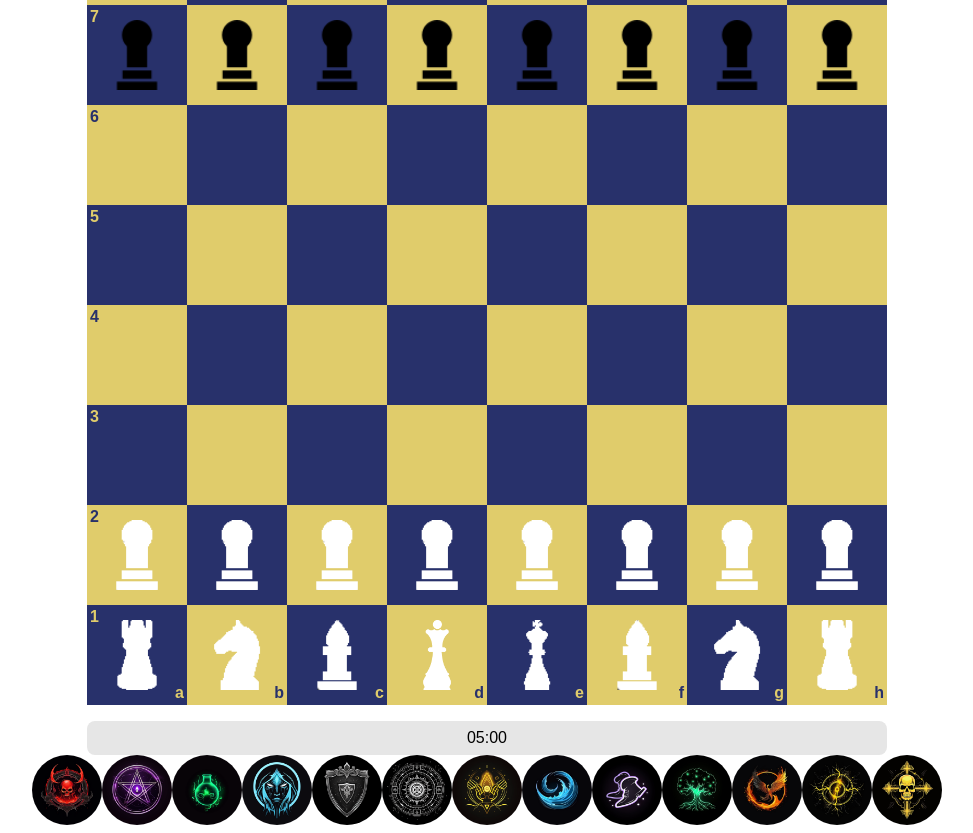
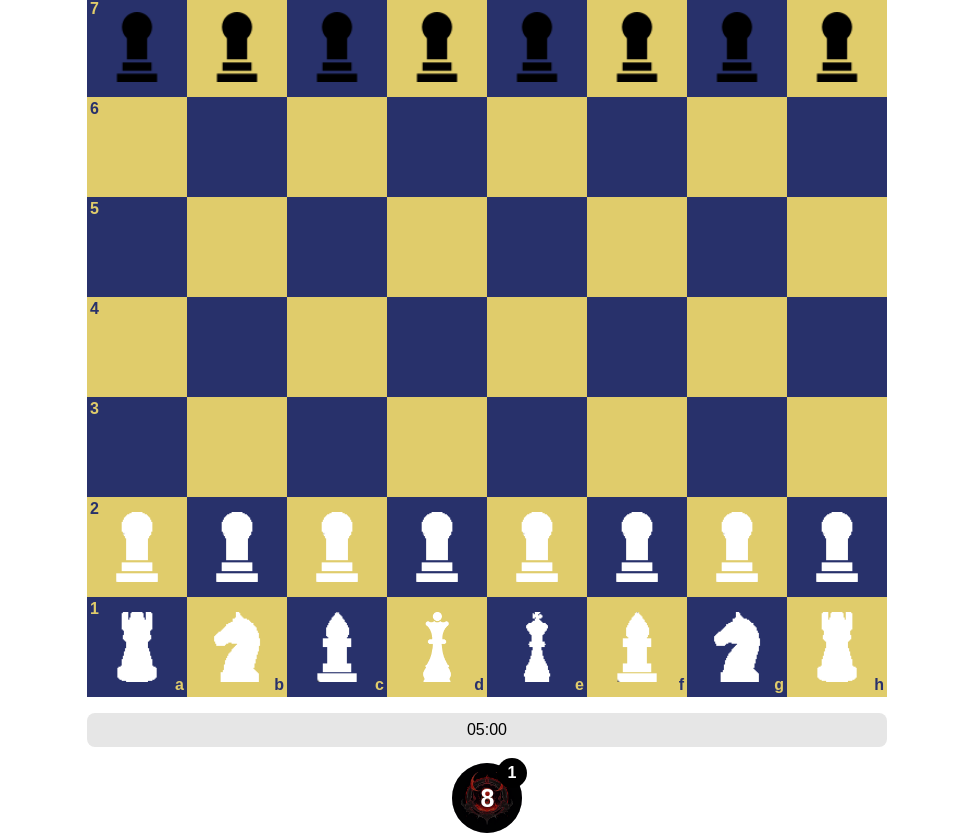
Before and after one commit to Antonzo/magic-chess, a React (Create React App) app: page /room in a window 1280 px wide. Shown: the part 141-974 px from the top of the page, without its empty margins (153-1126 px from the left). Built offline with nearby package versions, Linux system fonts and the light colour scheme.

Commit message:
add reactivity to spells

```diff
--- /dev/null
+++ b/src/components/magic/SpellCastPanel.scss
@@ -0,0 +1,3 @@
+.spell-casting-panel {
+  gap: 8px;
+}
--- /dev/null
+++ b/src/components/magic/SpellCastPanel.tsx
@@ -0,0 +1,45 @@
+import React, {FC, useEffect, useState} from 'react'
+import {SpellMeta, SpellFactory} from "models/magic/SpellFactory"
+import SpellLogo from "components/magic/SpellLogo"
+import "./SpellCastPanel.scss"
+
+interface SpellCastingPanelProps {
+    factory: SpellFactory
+    logoSize?: number
+    onSpell?: (spellM: SpellMeta) => void | null
+    blockCast?: boolean
+}
+
+const SpellCastPanel: FC<SpellCastingPanelProps> = ({
+    factory,
+    logoSize= 70,
+    onSpell= null,
+    blockCast = false
+}) => {
+    const [spellsMeta, setSpellsMeta] = useState(factory.spellsMeta)
+
+    useEffect(() => {
+        setSpellsMeta(factory.spellsMeta)
+    }, [factory.spellsMeta])
+
+    function handleClick(spellMeta: SpellMeta) {
+        if (onSpell)
+            onSpell(spellMeta)
+    }
+    return (
+        <div className="spell-casting-panel d-flex flex-wrap align-center justify-center full-width mt-4">
+            {spellsMeta.map((spellMeta) => (
+                <SpellLogo
+                    key={spellMeta.id}
+                    spellMeta={spellMeta}
+                    className="spell-casting-panel__logo"
+                    showAmount={true}
+                    blockCast={blockCast}
+                    onCast={() => handleClick(spellMeta)}
+                />
+            ))}
+        </div>
+    )
+}
+
+export default SpellCastPanel
--- a/src/components/magic/SpellList.scss
+++ b/src/components/magic/SpellList.scss
@@ -4,8 +4,8 @@
     column-gap: 8px;
     grid-template-columns: min-content auto;
     grid-template-rows: min-content auto;
-    &__logo {
-      grid-row: 1 / 3;
-    }
+  }
+  &__logo {
+    grid-row: 1 / 3;
   }
 }
--- a/src/components/magic/SpellLogo.scss
+++ b/src/components/magic/SpellLogo.scss
@@ -9,4 +9,11 @@
     left: 0;
     background-color: rgba($colorBlack, 0.4);
   }
+  &__amount {
+    width: 30px;
+    aspect-ratio: 1;
+    top: -5px;
+    right: -5px;
+    pointer-events: none;
+  }
 }
--- a/src/components/magic/SpellLogo.tsx
+++ b/src/components/magic/SpellLogo.tsx
@@ -1,39 +1,62 @@
-import React, {FC, MouseEvent} from 'react'
+import React, {FC, MouseEvent, useEffect, useState} from 'react'
+import {SpellMeta} from "models/magic/SpellFactory"
 import logo from "assets/magic/armageddon.png"
 import "./SpellLogo.scss"
 
 interface SpellLogoProps {
-    logo: typeof logo
-    spellName: string
+    spellMeta: SpellMeta
     size?: number
-    cooldown?: number
     className?: string
-    onClick?: (event: MouseEvent<HTMLDivElement>) => void | null
+    onCast?: (event: MouseEvent<HTMLDivElement>) => void | null
+    blockCast?: boolean
+    showAmount?: boolean
 }
 
 const SpellLogo: FC<SpellLogoProps> = ({
-   logo,
-   spellName,
-   size = 70,
-   cooldown = 0,
-   className = "",
-   onClick= null
+    spellMeta,
+    size = 70,
+    className = "",
+    onCast= null,
+    blockCast = false,
+    showAmount = false
 }) => {
-    const clickable = !!onClick && cooldown === 0
+    const [cooldown, setCooldown] = useState(spellMeta.cooldown)
+    const [amount, setAmount] = useState(spellMeta.amount)
+
+    useEffect(() => {
+        const observer = (updatedSpellMeta: SpellMeta) => {
+            setCooldown(updatedSpellMeta.cooldown)
+            setAmount(updatedSpellMeta.amount)
+        }
+        spellMeta.addObserver(observer)
+        return () => {
+            spellMeta.removeObserver(observer)
+        }
+    }, [spellMeta])
+
+    const spellConstructor = spellMeta.spell.prototype.constructor
+    const castable = !blockCast && !!onCast && cooldown === 0
+
     const handleClick = (event: MouseEvent<HTMLDivElement>) => {
-        if (clickable)
-            onClick(event)
+        if (castable)
+            onCast(event)
     }
+
     return (
-        <div className={`spell-logo position-relative ${className} ${clickable ? 'cursor-pointer': ''}`} onClick={handleClick}>
+        <div className={`spell-logo position-relative ${className} ${castable ? 'cursor-pointer': ''}`} onClick={handleClick}>
             <img
                 className="spell-logo__image rounded-circle"
                 draggable="false"
                 src={logo}
-                alt={`${spellName} logo`}
+                alt={`${spellConstructor.spellName} logo`}
                 width={size}
                 height={size}
             />
+            {showAmount && (
+                <div className="spell-logo__amount position-absolute d-flex align-center justify-center bg-black white font-bold rounded-circle z-3">
+                    {amount}
+                </div>
+            )}
             { cooldown > 0 && (
                 <div className="spell-logo__cooldown position-absolute d-flex align-center justify-center full-width full-height rounded-circle z-2">
                     <p className="font-bold position-absolute headline-4 white pa-0">{cooldown}</p>
--- a/src/models/game/Game.ts
+++ b/src/models/game/Game.ts
@@ -10,8 +10,8 @@ import {Knight} from "models/figures/Knight"
 import {Figure} from "models/figures/Figure"
 import {Player} from "models/game/Player"
 import {GameSpell} from "models/magic/GameSpell"
-import {Spell, SpellPhases} from "models/magic/Spell"
-import {ISpellMeta, SpellFactory} from "models/magic/SpellFactory"
+import {SpellPhases} from "models/magic/Spell"
+import {SpellMeta, SpellFactory} from "models/magic/SpellFactory"
 
 export class Game {
     cells: Cell[][] = []
@@ -27,9 +27,9 @@ export class Game {
     whitePlayer: Player
     gameInProgress: boolean = false
     activeSpells: GameSpell[] = []
-    spellFactory: SpellFactory = new SpellFactory()
+    spellFactory: SpellFactory
 
-    constructor(time: number = 300, spellsMeta: ISpellMeta<Spell>[] = []) {
+    constructor(time: number = 300, spellsMeta: SpellMeta[] = [], mana: number = 100) {
         this.whitePlayer = new Player(Colors.WHITE, this, time)
         this.blackPlayer = new Player(Colors.BLACK, this, time)
         this.initCells()
@@ -37,7 +37,7 @@ export class Game {
         this.whiteKing = new King(Colors.WHITE, this.getCell(4, 7))
         this.addFigures()
         this.initActiveFigures()
-        this.spellFactory.load(spellsMeta)
+        this.spellFactory = new SpellFactory(spellsMeta, mana)
     }
 
     public start() {
--- a/src/models/magic/SpellFactory.ts
+++ b/src/models/magic/SpellFactory.ts
@@ -1,43 +1,69 @@
 import { Spell } from "models/magic/Spell"
 
-export interface ISpellMeta<T extends Spell> {
-    spell: (new (...args: any[]) => T)
-    cooldown: number
-    cost: number
-    amount: number
-    id: number // For react keys
+
+export class SpellMeta {
+    id: number
+    private observers: ((spellMeta: SpellMeta) => void)[] = []
+
+    constructor(public spell: (new (...args: any[]) => Spell),
+                public cooldown: number,
+                public cost: number,
+                public amount: number
+    ) {
+        this.id = Math.random()
+    }
+
+    public addObserver(observer: (spellMeta: SpellMeta) => void) {
+        this.observers.push(observer)
+    }
+
+    public removeObserver(observer: (spellMeta: SpellMeta) => void) {
+        const index = this.observers.indexOf(observer)
+        if (index !== -1) {
+            this.observers.splice(index, 1)
+        }
+    }
+
+    public notifyObservers() {
+        this.observers.forEach(observer => observer(this))
+    }
 }
 
 export class SpellFactory {
     mana: number = 0
-    spellsMeta: ISpellMeta<Spell>[] = []
+    spellsMeta: SpellMeta[] = []
+    private observers: ((factory: SpellFactory) => void)[] = []
 
-    constructor(spellsMeta: ISpellMeta<Spell>[] = [], mana: number = 0) {
+    constructor(spellsMeta: SpellMeta[] = [], mana: number = 0) {
         this.spellsMeta = spellsMeta
         this.mana = mana
     }
 
-    push<T extends Spell>(spellMeta: ISpellMeta<T>) {
+    push(spellMeta: SpellMeta) {
         this.spellsMeta.push(spellMeta)
     }
 
-    load<T extends Spell>(spellsMeta: ISpellMeta<T>[] = []) {
+    load(spellsMeta: SpellMeta[] = []) {
         spellsMeta.forEach(spellMeta => this.push(spellMeta))
     }
 
-    create<T extends Spell>(spellConstructor: (new (...args: any[]) => T), ...args: any[]) {
+    create(spellConstructor: (new (...args: any[]) => Spell), ...args: any[]) {
         const spellMeta = this.spellsMeta.find(spellMeta => spellMeta.spell === spellConstructor)
         if (spellMeta && spellMeta.amount > 0 && this.mana - spellMeta.cost >= 0 && spellMeta.cooldown === 0) {
             this.mana -= spellMeta.cost
             spellMeta.amount--
             spellMeta.cooldown = spellMeta.spell.prototype.duration
+            spellMeta.notifyObservers()
             return new spellConstructor(...args)
         }
     }
 
     tick() {
         this.spellsMeta.forEach(spellMeta => {
-            if (spellMeta.cooldown > 0) spellMeta.cooldown--
+            if (spellMeta.cooldown > 0) {
+                spellMeta.cooldown--
+                spellMeta.notifyObservers()
+            }
         })
     }
 }
--- a/src/models/magic/settings/settings1.ts
+++ b/src/models/magic/settings/settings1.ts
@@ -1,14 +1,8 @@
-import { ISpellMeta } from "models/magic/SpellFactory"
+import { SpellMeta } from "models/magic/SpellFactory"
 import {Armageddon} from "models/magic/spells/Armageddon"
 
-const ArmageddonSettings: ISpellMeta<Armageddon> = {
-    spell: Armageddon,
-    cooldown: 8,
-    cost: 15,
-    amount: 1,
-    id: Math.random()
-}
+const ArmageddonMeta = new SpellMeta(Armageddon, 8, 15, 1)
 
-const spellsMeta1 = [ArmageddonSettings]
+const spellsMeta1 = [ArmageddonMeta]
 
 export { spellsMeta1 }
--- a/src/models/magic/spells/Armageddon.ts
+++ b/src/models/magic/spells/Armageddon.ts
@@ -22,6 +22,7 @@ export class Armageddon extends GameSpell {
             const x = Math.floor(index / 8)
             const y = index % 8
             const killedFigure = this.affectedEntity.cells[x][y].figure
+            console.log(killedFigure)
             if (killedFigure) {
                 if (killedFigure instanceof King)
                     this.affectedEntity.endGame(killedFigure.color)
--- a/src/pages/Room.tsx
+++ b/src/pages/Room.tsx
@@ -1,4 +1,4 @@
-import React, {useState, useEffect} from 'react'
+import React, {useState} from 'react'
 
 import BoardComponent from "components/game/BoardComponent"
 import LostFigures from "components/game/LostFigures"
@@ -6,30 +6,19 @@ import Timer from "components/game/Timer"
 import SlideOutPane from "components/base/SlideOutPane"
 import Button from "components/base/Button"
 import SpellList from "components/magic/SpellList"
-
-import armageddon from "assets/magic/armageddon.png"
-import astralStep from "assets/magic/astral-step.png"
-import poison from "assets/magic/poison.png"
-import frozenSoul from "assets/magic/frozen-soul.png"
-import holyShield from "assets/magic/holy-shield.png"
-import chronoStamp from "assets/magic/chrono-stamp.png"
-import blessing from "assets/magic/blessing.png"
-import torrentialSurge from "assets/magic/torrential-surge.png"
-import shadowStep from "assets/magic/shadow-step.png"
-import naturalGrowth from "assets/magic/natural-growth.png"
-import phoenixBarrier from "assets/magic/phoenix-barrier.png"
-import paranormalArea from "assets/magic/paranormal-area.png"
-import resurrection from "assets/magic/resurrection.png"
+import SpellCastPanel from "components/magic/SpellCastPanel"
 
 import FortIcon from '@mui/icons-material/Fort'
 import WavingHandIcon from '@mui/icons-material/WavingHand'
 import PlayCircleFilledIcon from '@mui/icons-material/PlayCircleFilled'
 
-import {Armageddon} from "models/magic/spells/Armageddon"
 import {Game} from "models/game/Game"
+import {SpellMeta} from "models/magic/SpellFactory"
+import {Spell} from "models/magic/Spell"
 import {spellsMeta1} from "models/magic/settings/settings1"
 
 import "pages/Room.scss"
+
 
 function Room() {
     // Game main
@@ -52,6 +41,10 @@ function Room() {
 
     const handleSpellsPaneToggle = (value: boolean) => {
         setSpellsPaneModal(value)
+    }
+
+    const handleSpellCast = (spellMeta: SpellMeta) => {
+        game.spellFactory.create(spellMeta.spell)
     }
 
     return (
@@ -85,28 +78,7 @@ function Room() {
                 <BoardComponent board={game} />
                 <Timer player={game.whitePlayer} />
             </div>
-            <div className="d-flex align-center justify-center">
-                <img
-                    src={armageddon}
-                    alt="armageddon"
-                    className="rounded-circle overflow-hidden"
-                    width={70}
-                    height={70}
-                    onClick={() => game.spellFactory.create(Armageddon)}
-                />
-                <img src={astralStep} alt="atral-step" className="rounded-circle overflow-hidden" width={70} height={70} />
-                <img src={poison} alt="poison" className="rounded-circle overflow-hidden" width={70} height={70} />
-                <img src={frozenSoul} alt="frozen-soul" className="rounded-circle overflow-hidden" width={70} height={70} />
-                <img src={holyShield} alt="holy-shield" className="rounded-circle overflow-hidden" width={70} height={70} />
-                <img src={chronoStamp} alt="chrono-stamp" className="rounded-circle overflow-hidden" width={70} height={70} />
-                <img src={blessing} alt="blessing" className="rounded-circle overflow-hidden" width={70} height={70} />
-                <img src={torrentialSurge} alt="torrential-surge" className="rounded-circle overflow-hidden" width={70} height={70} />
-                <img src={shadowStep} alt="shadow-step" className="rounded-circle overflow-hidden" width={70} height={70} />
-                <img src={naturalGrowth} alt="natural-growth" className="rounded-circle overflow-hidden" width={70} height={70} />
-                <img src={phoenixBarrier} alt="phoenix-barrier" className="rounded-circle overflow-hidden" width={70} height={70} />
-                <img src={paranormalArea} alt="paranormal-area" className="rounded-circle overflow-hidden" width={70} height={70} />
-                <img src={resurrection} alt="resurrection" className="rounded-circle overflow-hidden" width={70} height={70} />
-            </div>
+            <SpellCastPanel factory={game.spellFactory} onSpell={handleSpellCast}/>
         </div>
     )
 }
```
Also changed, not shown: src/components/magic/SpellList.tsx (+8 -14 lines).
